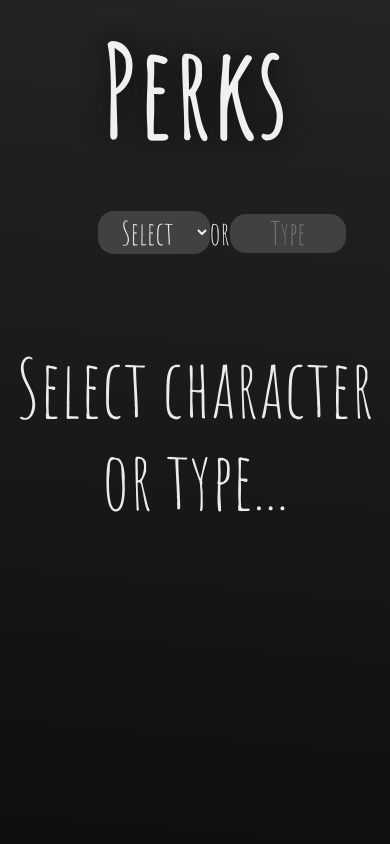
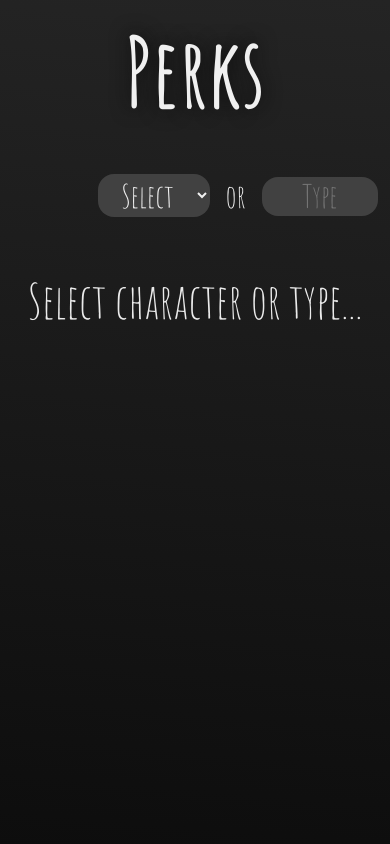
Before and after one commit to wifono/Dead-by-Daylight-Perks, a Svelte app: page / in a window 390 px wide. Shown: the top 844 px of the page. Built offline with nearby package versions, Linux system fonts and the light colour scheme.

Commit message:
redesign mobile

```diff
--- a/src/components/Info.svelte
+++ b/src/components/Info.svelte
@@ -16,4 +16,19 @@
         width: 100%;
         height: 100vh;
     }
+
+    @media screen and (max-width:420px) {
+
+        p {
+            font-size: 3rem;
+        }
+    }
+
+    @media screen and (max-width:320px) {
+
+        p {
+            font-size: 2rem;
+        }
+    }
+
 </style>
--- a/src/components/Logo.svelte
+++ b/src/components/Logo.svelte
@@ -16,5 +16,12 @@
  }
 
 
+ @media screen and (max-width:420px) {
+
+    h1 {
+    font-size:6rem;
+}
+
+}
 
 </style>
--- a/src/components/Menu.svelte
+++ b/src/components/Menu.svelte
@@ -35,6 +35,13 @@ select:hover {
     transition: all .2s ease-in;
 }
 
+option {
+    font-size: 1.5rem;
+    color: white;
+    font-family:'Lucida Sans', 'Lucida Sans Regular', 'Lucida Grande', 'Lucida Sans Unicode', Geneva, Verdana, sans-serif;
+
+}
+
 @media screen and (max-width:580px) {
 
     select {
@@ -44,7 +51,7 @@ select:hover {
 
 }
 
-@media screen and (max-width:400px) {
+@media screen and (max-width:420px) {
 
 select {
         width: 7rem;
@@ -55,7 +62,7 @@ select {
 
 @media screen and (max-width:320px) {
         select {
-            width: 4rem;
+            width: 5rem;
             font-size:2em
         }
     }
--- a/src/components/Or.svelte
+++ b/src/components/Or.svelte
@@ -11,10 +11,11 @@
         font-family: "Amatic SC", cursive;
         color: rgb(240, 240, 240);
         margin: 0;
+        padding: 0 1rem 0 1rem;
     }
 
 
-    @media screen and (max-width:400px) {
+    @media screen and (max-width:420px) {
 
         p {
             font-size:2em;
--- a/src/components/Search.svelte
+++ b/src/components/Search.svelte
@@ -1,9 +1,5 @@
 <script>
     export let searchTerm;
-
-    let selected = document.getElementById('search-field');
-
-
 
 </script>
 
@@ -50,9 +46,9 @@
 
     }
 
-    @media screen and (max-width:400px) {
+    @media screen and (max-width:420px) {
 
-input {
+    input {
         width: 7rem;
         font-size:2em
     }
@@ -61,7 +57,7 @@ input {
 
     @media screen and (max-width:320px) {
         input {
-            width: 3.5rem;
+            width: 5rem;
             font-size:2em
         }
     }
```
Also changed, not shown: public/build/bundle.css, public/build/bundle.js, 1 other file (tests, documents, lock files or other folders).
